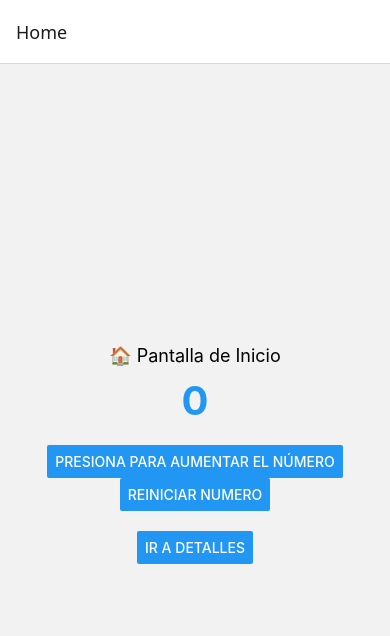
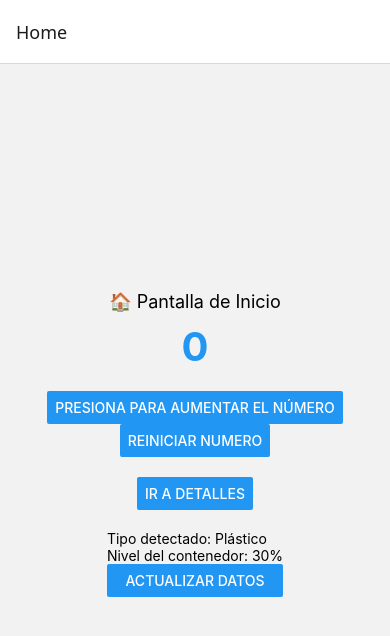
Before and after one commit to OnyBlue/EcoSort, a React Native app: screen /Home in a window 390 px wide. Shown: the top 636 px of the page. Built offline with nearby package versions, Linux system fonts and the light colour scheme.

Commit message:
Agregando manejo de eventos para actualizar datos IoT

```diff
--- /dev/null
+++ b/components/EstadoContenedor.js
@@ -0,0 +1,29 @@
+import React, { useState } from "react";
+import { View, Text, Button } from "react-native";
+
+const EstadoContenedor = () => {
+  const [nivel, setNivel] = useState(30);
+  const [tipo, setTipo] = useState("Plástico");
+
+  const actualizarDatos = () => {
+    const niveles = [20, 50, 80, 100];
+    const tipos = ["Plástico", "Papel", "Metal"];
+
+    const nuevoNivel = niveles[Math.floor(Math.random() * niveles.length)];
+    const nuevoTipo = tipos[Math.floor(Math.random() * tipos.length)];
+
+    setNivel(nuevoNivel);
+    setTipo(nuevoTipo);
+  };
+
+  return (
+    <View style={{ padding: 20 }}>
+      <Text>Tipo detectado: {tipo}</Text>
+      <Text>Nivel del contenedor: {nivel}%</Text>
+
+      <Button title="Actualizar datos" onPress={actualizarDatos} />
+    </View>
+  );
+};
+
+export default EstadoContenedor;
--- a/screens/HomeScreen.js
+++ b/screens/HomeScreen.js
@@ -1,5 +1,6 @@
 import React, { useState } from 'react'; // 1. Importamos useState
 import { View, Text, Button, StyleSheet } from 'react-native';
+import EstadoContenedor from "../components/EstadoContenedor";
 
 export default function HomeScreen({ navigation }) {
   // 2. Definimos el estado:
@@ -27,6 +28,9 @@ export default function HomeScreen({ navigation }) {
         title="Ir a Detalles"
         onPress={() => navigation.navigate('Details')}
       />
+
+      <EstadoContenedor />
+
     </View>
   );
 }
```
